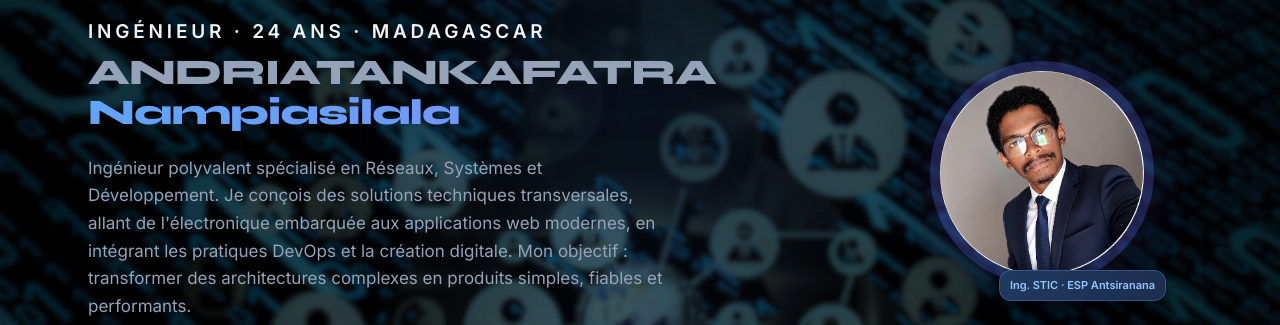
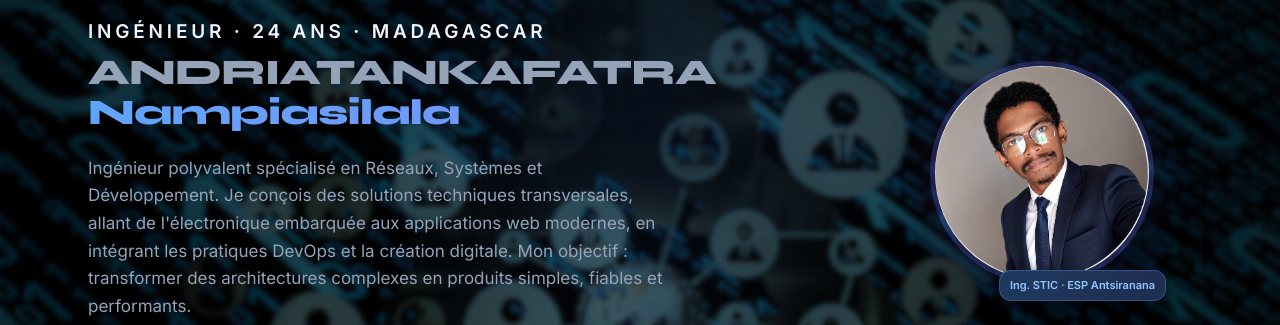
Before and after one commit to Nampiasilala/nampiasilala-portfolio-2026, a React (Vite) app: page / in a window 1280 px wide. Shown: the part 150-475 px from the top of the page. Built offline with nearby package versions, Linux system fonts and the light colour scheme; no server answers.

Commit message:
changement pdp 2

```diff
--- a/src/components/HeroSection.tsx
+++ b/src/components/HeroSection.tsx
@@ -75,7 +75,7 @@ export default function HeroSection() {
                   width: "clamp(140px, 38vw, 224px)",
                   height: "clamp(140px, 38vw, 224px)",
                   borderRadius: "300px",
-                  border: "10px solid rgba(99,102,241,0.3)",
+                  border: "5px solid rgba(99,102,241,0.3)",
                   boxShadow:
                     "0 0 50px rgba(99,102,241,0.15), 0 16px 32px rgba(0,0,0,0.5)",
                 }}
```
